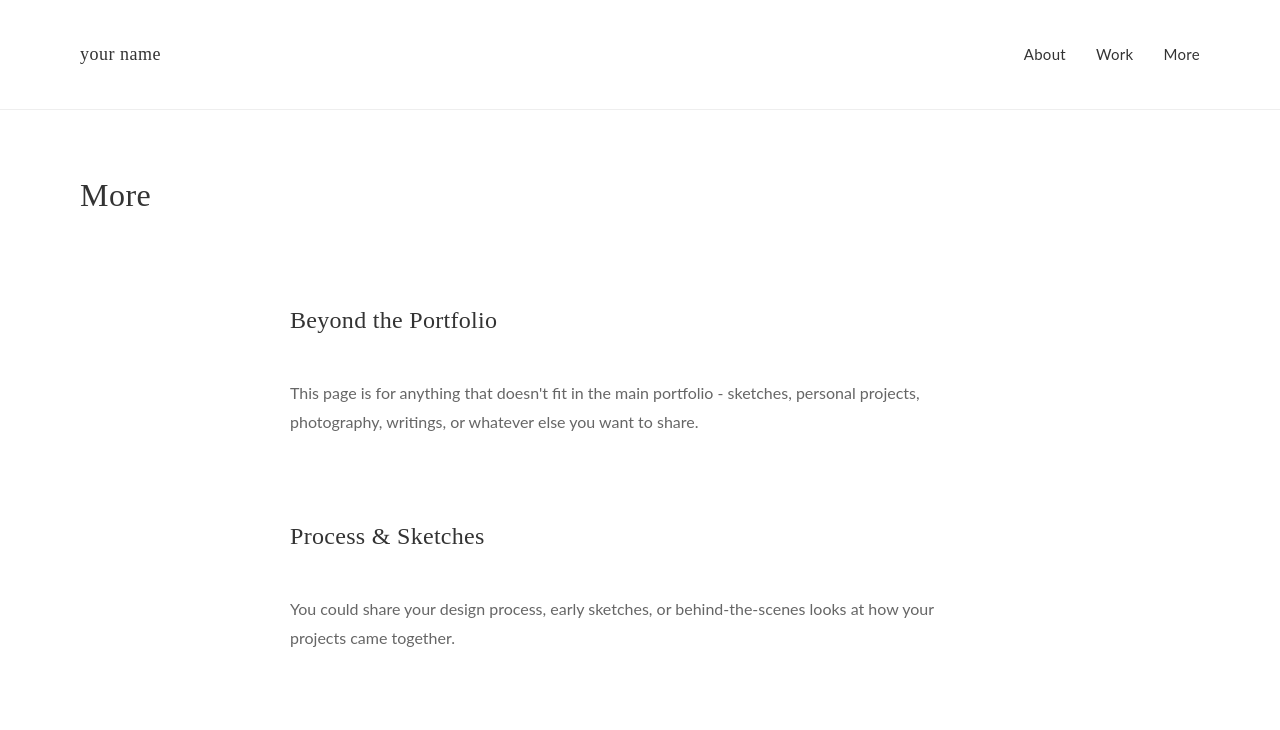
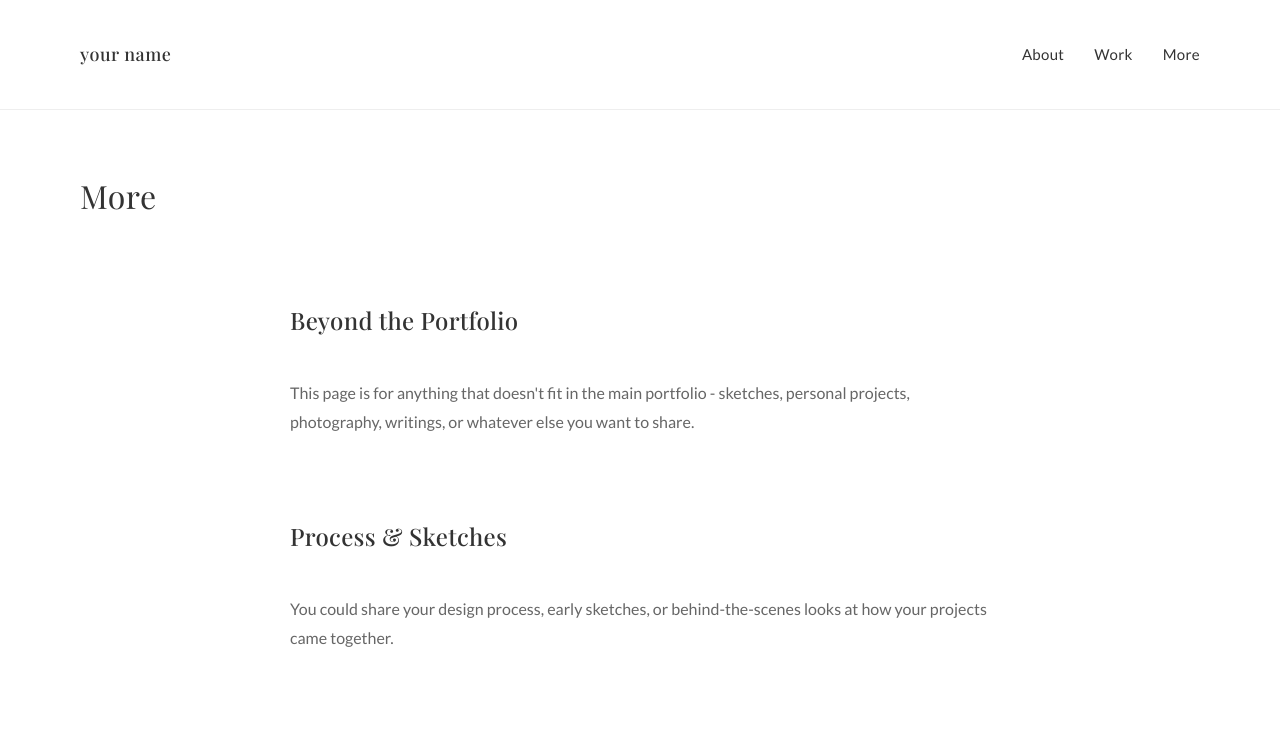
Before and after one commit to Jax8472/Portfolio, a plain HTML site: page more.html in a window 1280 px wide. Shown: the top 730 px of the page. Drawn offline with nearby package versions, Linux system fonts and the light colour scheme.

Commit message:
Add preconnect links for Google Fonts
Added preconnect links for Google Fonts to improve loading performance.

```diff
--- a/more.html
+++ b/more.html
@@ -4,6 +4,9 @@
     <meta charset="UTF-8">
     <meta name="viewport" content="width=device-width, initial-scale=1.0">
     <title>More - Your Name</title>
+    <link rel="preconnect" href="https://fonts.googleapis.com">
+    <link rel="preconnect" href="https://fonts.gstatic.com" crossorigin>
+    <link href="https://fonts.googleapis.com/css2?family=Lato:wght@300;400;700&family=Playfair+Display:wght@400;500;600;700&display=swap" rel="stylesheet">
     <link rel="stylesheet" href="styles.css">
 </head>
 <body>
```
